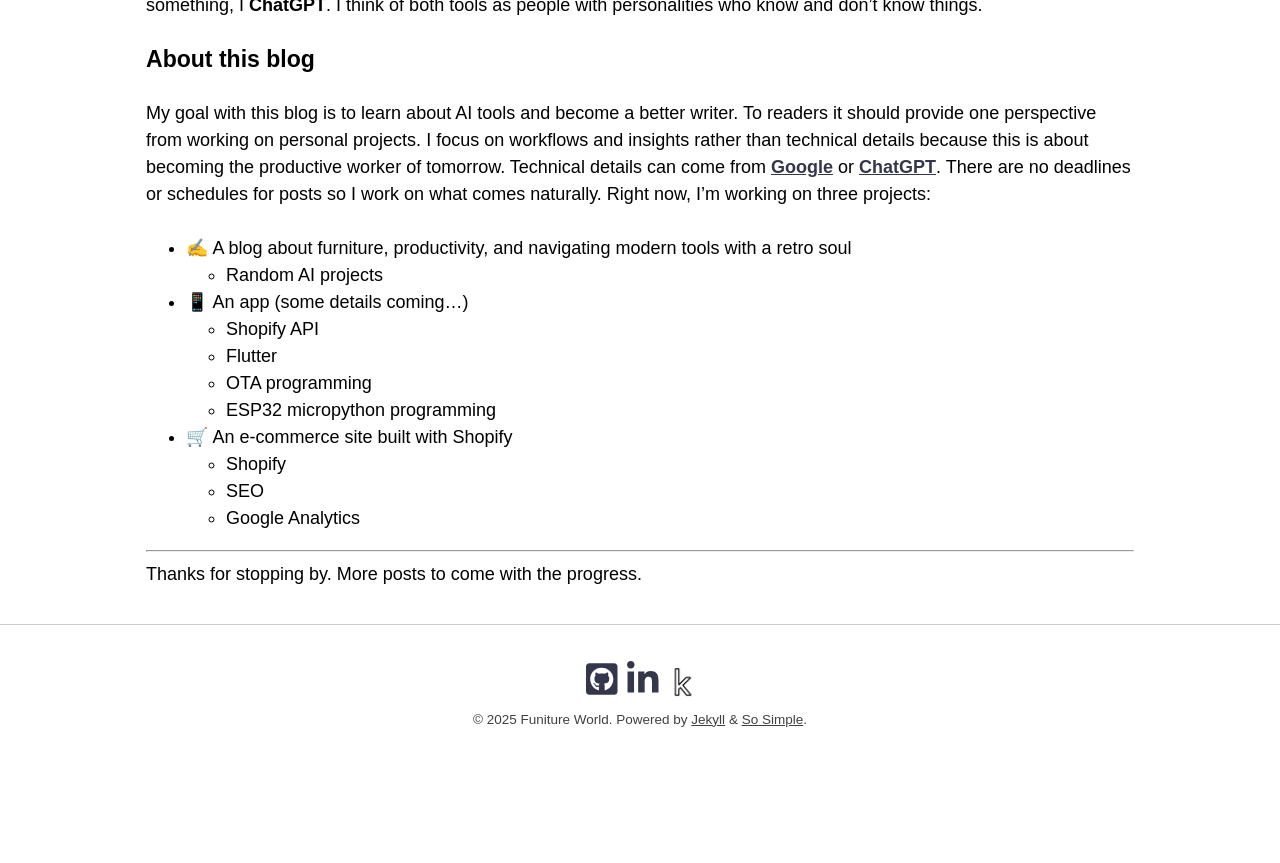
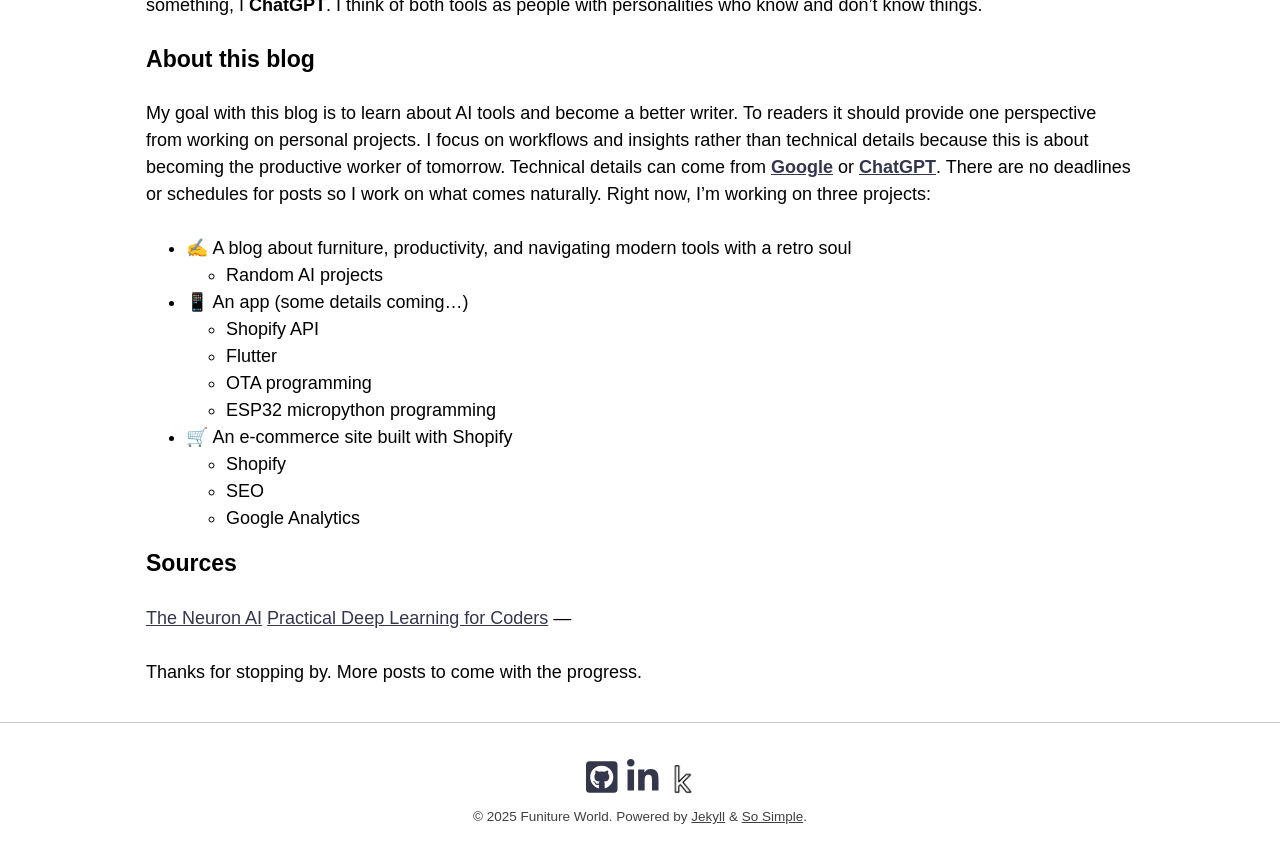
Before and after one commit to tsgillam/funitureworld, a Jekyll site: the page built from pages/about.md, in a window 1280 px wide and 900 px high, scrolled down 585 px. Shown: the top 863 px of the window. Built offline with Jekyll 4.4.1, drawn with Linux system fonts in a browser that asks for light colours; nearby versions of some CDN libraries; before the commit the page ends 1387 px from its top, so only the background shows below that.

Commit message:
Update about.md

```diff
--- a/pages/about.md
+++ b/pages/about.md
@@ -25,6 +25,9 @@ There are no deadlines or schedules for posts so I work on what comes naturally.
     - SEO
     - Google Analytics
 
+### Sources
+[The Neuron AI](https://www.theneuron.ai/courses/intro-to-chatgpt-training-course)
+[Practical Deep Learning for Coders](https://course.fast.ai/)
 ---
 
 Thanks for stopping by. More posts to come with the progress.
```
